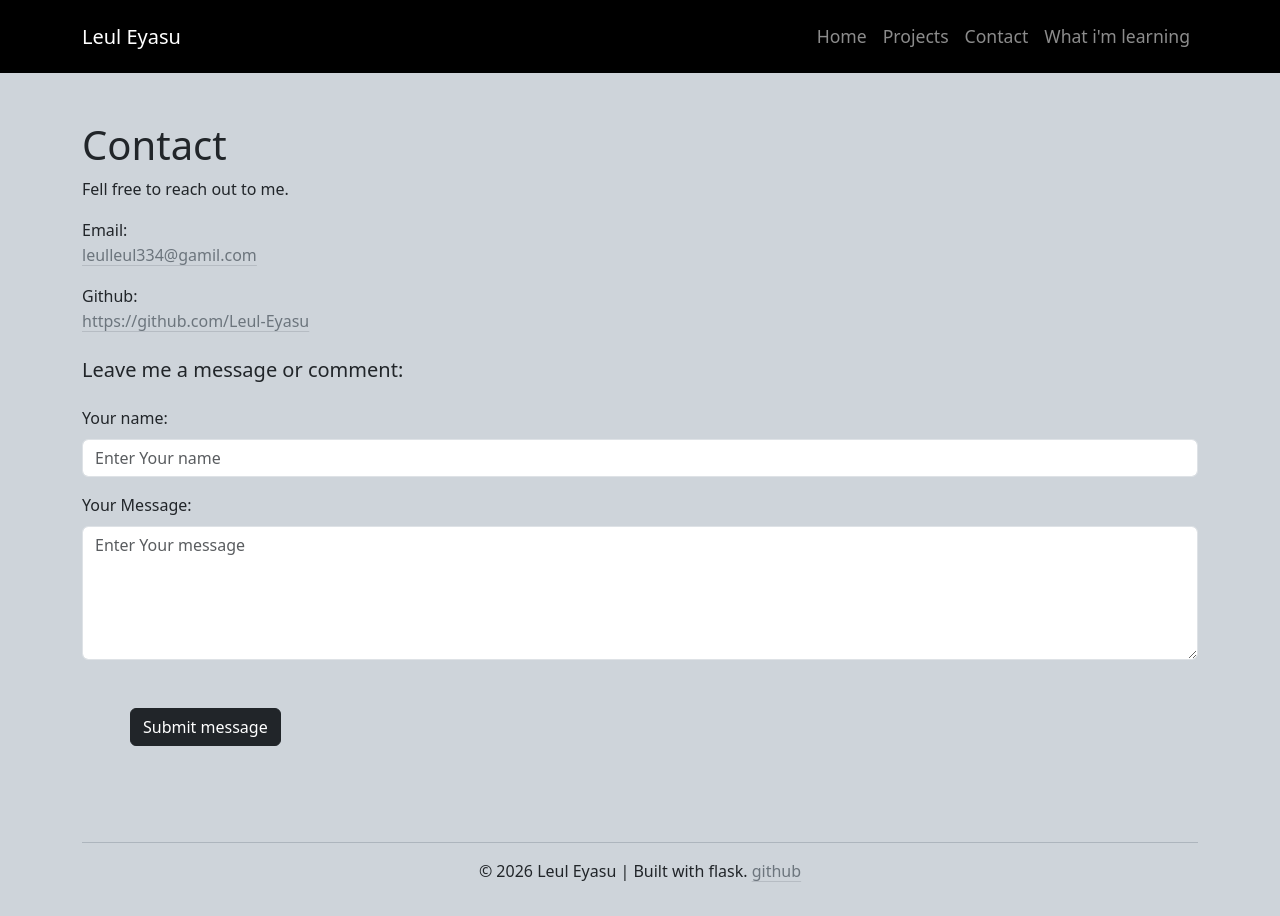
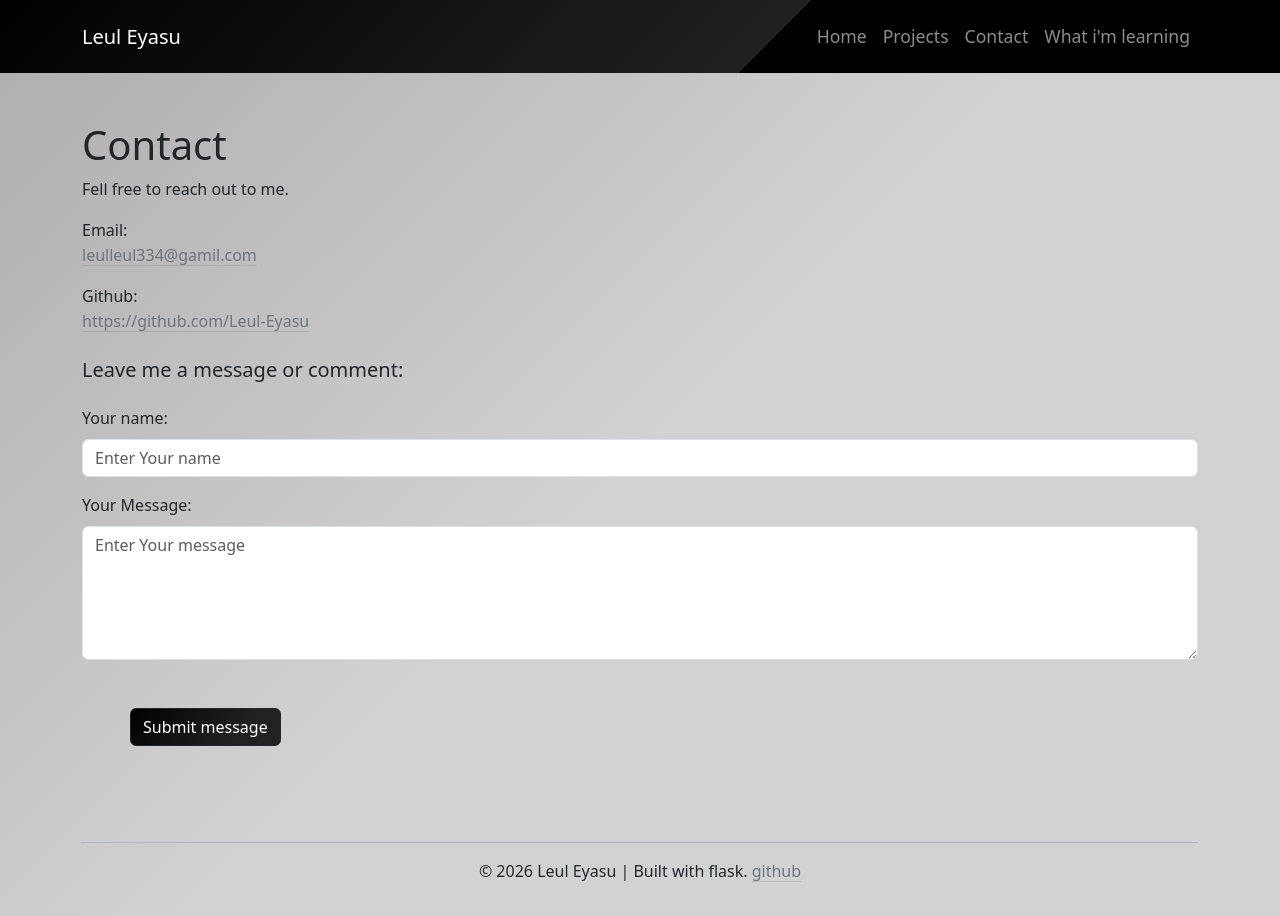
Before and after one commit to Leul-Eyasu/Personal_Portfolio_flask, a Flask app: page /contact in a window 1280 px wide. Run offline with Flask 3, Linux system fonts and the light colour scheme.

Commit message:
some color changes

```diff
--- a/messages/messages.txt
+++ b/messages/messages.txt
@@ -0,0 +1,3 @@
+Name:leul sent message:ghjgh
+Name:leul sent message:jklj
+Name:leul sent message:gfdfgd
--- a/static/style.css
+++ b/static/style.css
@@ -1,5 +1,18 @@
 body{
     line-height: 25px;
+    background: linear-gradient(135deg ,#aeacac 0%, #d3d2d2 50%);
+}
+.navbar{
+    background: linear-gradient(135deg, #000000 0%, #212121 60%, #000000 60% );
+}
+.card{
+    background: linear-gradient(135deg, #000000 0%, #212121 70%);
+}
+#submit-btn{
+    background: linear-gradient(135deg, #000000 0%, #212121 70%);
+}
+#pop-text{
+    background: linear-gradient(135deg, #000000 0%, #212121 70%);
 }
 .nav-link{
     font-size: 1.1rem;
--- a/templates/contact.html
+++ b/templates/contact.html
@@ -16,7 +16,7 @@
             <label for="message" class="form-label">Your Message:</label>
             <textarea type="text" name="message" id="message" placeholder="Enter Your message" rows="5" class="form-control"></textarea>
         </div>
-        <button type="submit" class="btn btn-dark m-5">Submit message</button>
+        <button type="submit" class="btn btn-dark m-5" id="submit-btn">Submit message</button>
     </form>
 </section>
 {% endblock %}
--- a/templates/index.html
+++ b/templates/index.html
@@ -2,7 +2,7 @@
 
 {% block content %}
 <div class="container">
-    <section class="px-5 py-5">
+    <section class="px-5 py-5 mt-5 mb-5">
         <h1>Hi, I am {{student.name}}</h1>
         <p class="fw-bold">{{student.role}}</p>
         <div class="row">
--- a/templates/submit.html
+++ b/templates/submit.html
@@ -1,7 +1,7 @@
 {% extends "base.html" %}
 
 {% block content %}
-<div class="container m-5 bg-black text-light text-center py-3 rounded-3">
+<div class="container m-5 bg-black text-light text-center py-3 rounded-3" id="pop-text">
     <span>
         <h3>Your message has been sent successfuly!</h3>
     </span>
```
